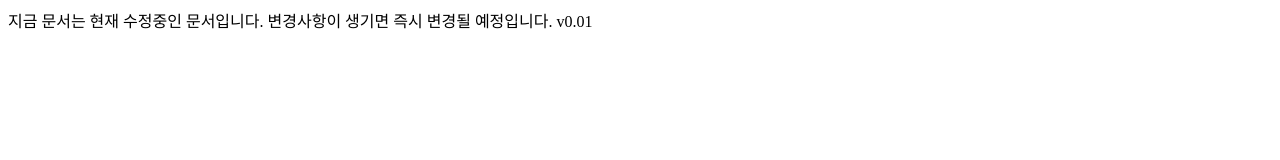
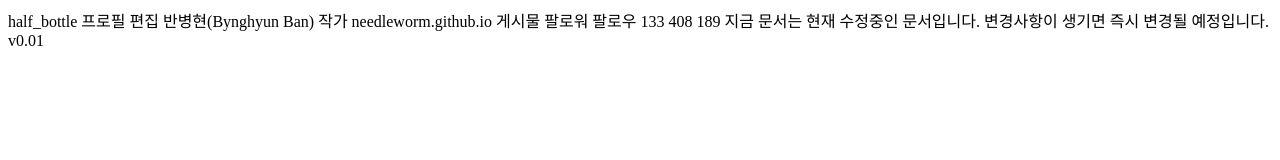
Before and after one commit to guensoo/instagram, a plain HTML site: page index.html in a window 1280 px wide. Drawn offline with Linux system fonts and the light colour scheme.

Commit message:
공부ing

```diff
--- a/index.html
+++ b/index.html
@@ -13,6 +13,17 @@
 </head>
 <body> <!-- HTML문서에서 실질적으로 보이는 영역을 정의하는 구간 (이미지, 글, 링크, 테이블, 동영상 등등) -->
   <!-- 코드 작성시 엔터를 눌러 줄바꿈을 시도했음에도 불구하고 실행화면에는 한줄로 연결된 채 나온다. -->
+   half_bottle
+   프로필 편집
+   반병현(Bynghyun Ban)
+   작가
+   needleworm.github.io
+   게시물
+   팔로워
+   팔로우
+   133
+   408
+   189
   지금 문서는 현재 수정중인 문서입니다.
   변경사항이 생기면 즉시 변경될 예정입니다.
   v0.01
```
